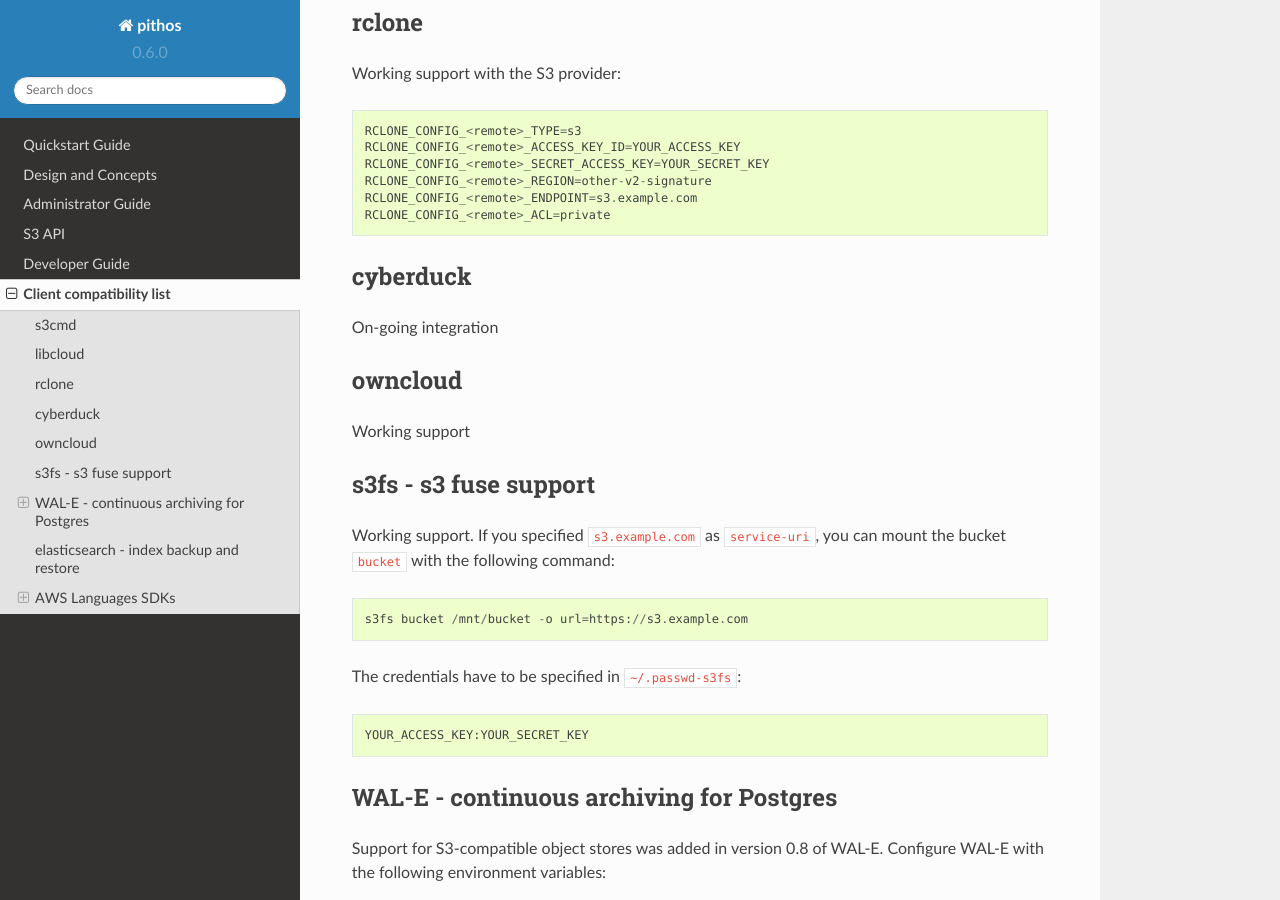
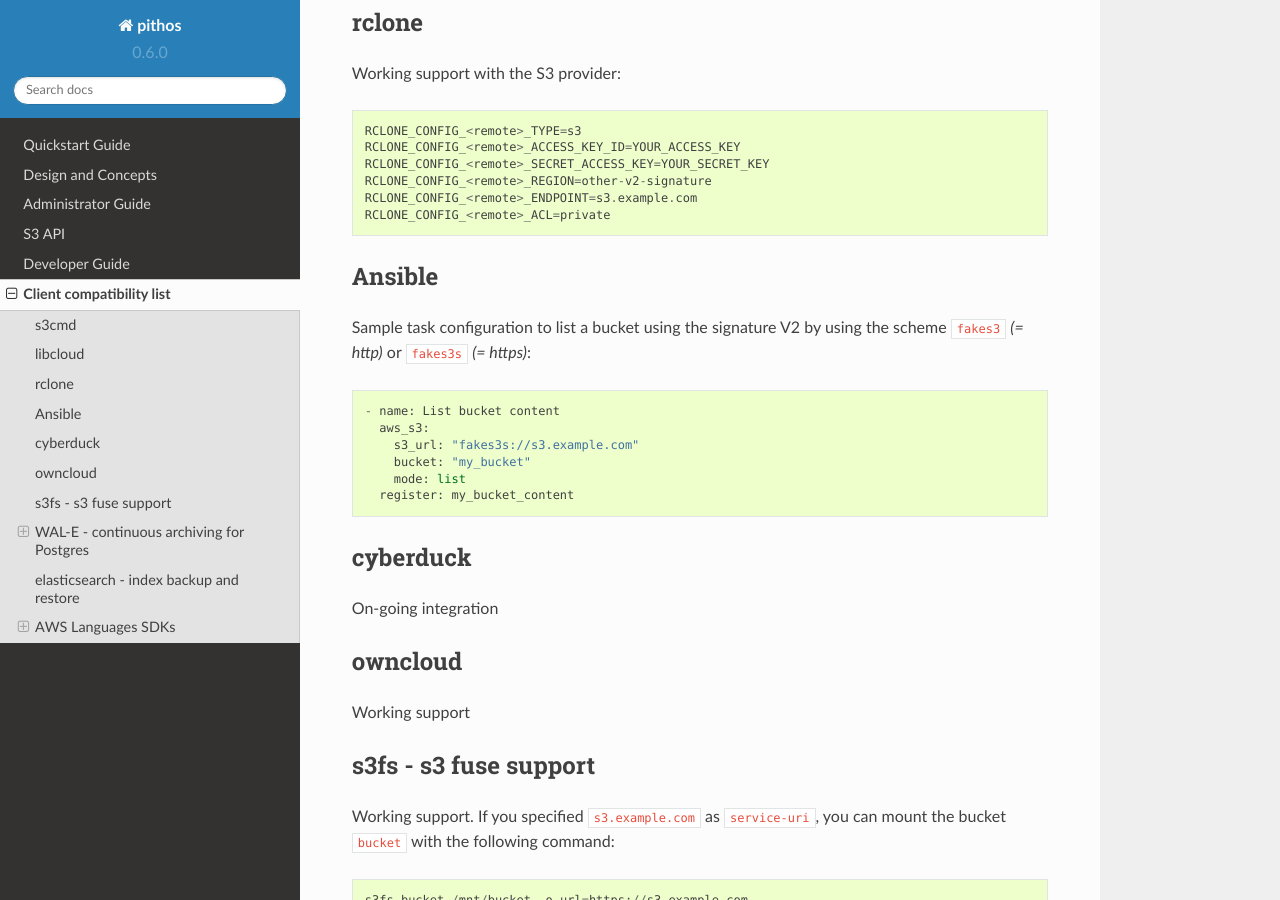
Before and after one commit to exoscale/pithos, a Sphinx documentation site: the page built from doc/source/clients.rst, in a window 1280 px wide and 900 px high, scrolled down 1085 px. Built offline with Sphinx 7.4.7 and the Read the Docs theme 2.0.0, drawn with Linux system fonts in a browser that asks for light colours.

Commit message:
clients: add sample configuration for Ansible
Must use fakes3 or fakes3s in the URL

Signed-off-by: Marc-Aurèle Brothier <m@brothier.org>

```diff
--- a/doc/source/clients.rst
+++ b/doc/source/clients.rst
@@ -57,6 +57,19 @@
     RCLONE_CONFIG_<remote>_REGION=other-v2-signature
     RCLONE_CONFIG_<remote>_ENDPOINT=s3.example.com
     RCLONE_CONFIG_<remote>_ACL=private
+
+Ansible
+-------
+
+Sample task configuration to list a bucket using the signature V2 by using the
+scheme ``fakes3`` *(= http)* or ``fakes3s`` *(= https)*::
+
+    - name: List bucket content
+      aws_s3:
+        s3_url: "fakes3s://s3.example.com"
+        bucket: "my_bucket"
+        mode: list
+      register: my_bucket_content
 
 cyberduck
 ---------
```
